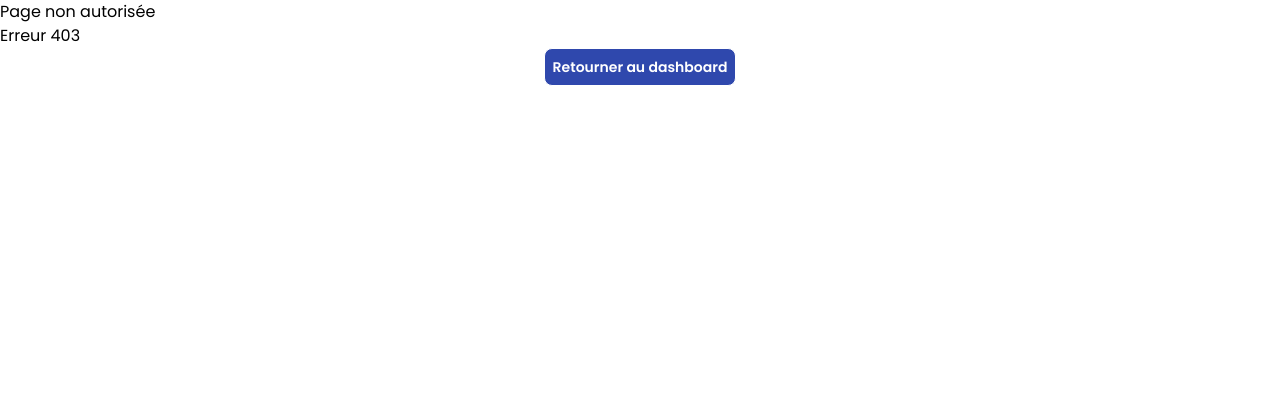
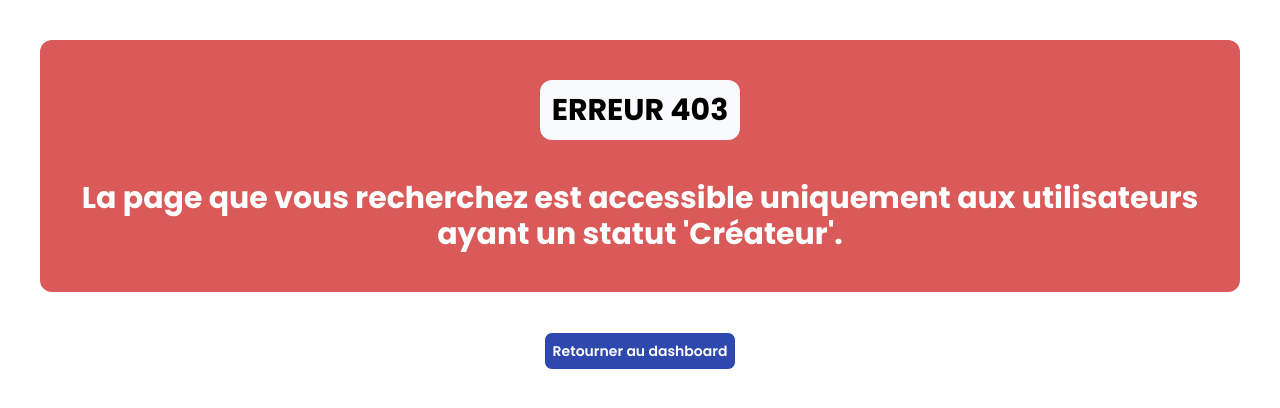
Before and after one commit to Gui-YOMU/QuizMaster, a React (Vite) app in the folder QuizMaster_frontend/: page /allQuiz in a window 1280 px wide. Shown: the top 408 px of the page. Built offline with nearby package versions, Linux system fonts and the light colour scheme; no server answers; sample sign-in values are in the browser's storage.

Commit message:
Design pages d'erreur

```diff
--- /dev/null
+++ b/QuizMaster_frontend/src/presentation/components/atoms/ErrorCard.tsx
@@ -0,0 +1,7 @@
+interface CardProps {
+    children: React.ReactNode;
+}
+
+export const ErrorCard = ({ children }: CardProps) => {
+  return <div className={`bg-error rounded-xl flex flex-col justify-center gap-10 items-center p-10`}>{children}</div>;
+};
--- a/QuizMaster_frontend/src/presentation/pages/error/ComputerOnlyErrorPage/ComputerOnlyErrorPage.tsx
+++ b/QuizMaster_frontend/src/presentation/pages/error/ComputerOnlyErrorPage/ComputerOnlyErrorPage.tsx
@@ -1,18 +1,29 @@
 import { useNavigate } from "react-router";
-import { Button } from "../../../components/atoms/Button"
+import { Button } from "../../../components/atoms/Button";
+import { ErrorCard } from "../../../components/atoms/ErrorCard";
+import { CardTitle } from "../../../components/atoms/CardTitle";
+import { Title } from "../../../components/atoms/Title";
 
 export const ComputerOnlyErrorPage = () => {
   const Navigate = useNavigate();
 
   return (
-        <div>
-            <h1>Page indisponible</h1>
-            <h2>Erreur 409</h2>
+    <>
+      <main className="flex flex-col justify-center items-center gap-10 p-10">
+        <ErrorCard>
+          <CardTitle content="ERREUR 409" />
+          <Title
+            color="text-white"
+            content="Pour des raisons pratiques, la page que vous recherchez n'est affichable que sur un écran large (>1024 px)."
+          />
+        </ErrorCard>
         <Button
           content="Retourner au dashboard"
           bgColor="bg-mainblue"
           width="w-fit"
-                onClick={() => Navigate("/playerDashboard")}/>
-        </div>
-    )
-}
+          onClick={() => Navigate("/playerDashboard")}
+        />
+      </main>
+    </>
+  );
+};
--- a/QuizMaster_frontend/src/presentation/pages/error/NotFoundErrorPage/NotFoundErrorPage.tsx
+++ b/QuizMaster_frontend/src/presentation/pages/error/NotFoundErrorPage/NotFoundErrorPage.tsx
@@ -1,18 +1,28 @@
 import { useNavigate } from "react-router";
-import { Button } from "../../../components/atoms/Button"
+import { Button } from "../../../components/atoms/Button";
+import { Header } from "../../../components/organisms/Header";
+import { CardTitle } from "../../../components/atoms/CardTitle";
+import { Title } from "../../../components/atoms/Title";
+import { ErrorCard } from "../../../components/atoms/ErrorCard";
 
 export const NotFoundErrorPage = () => {
   const Navigate = useNavigate();
 
   return (
-        <div>
-            <h1>Page non trouvée</h1>
-            <h2>Erreur 404</h2>
+    <>
+      <Header />
+      <main className="flex flex-col justify-center items-center gap-10 p-10">
+        <ErrorCard>
+          <CardTitle content="ERREUR 404" />
+          <Title color="text-white" content="La page que vous recherchez est introuvable." />
+        </ErrorCard>
         <Button
           content="Retourner au dashboard"
           bgColor="bg-mainblue"
           width="w-fit"
-                onClick={() => Navigate("/playerDashboard")}/>
-        </div>
-    )
-}
+          onClick={() => Navigate("/playerDashboard")}
+        />
+      </main>
+    </>
+  );
+};
--- a/QuizMaster_frontend/src/presentation/pages/error/OnlyCreatorErrorPage/OnlyCreatorErrorPage.tsx
+++ b/QuizMaster_frontend/src/presentation/pages/error/OnlyCreatorErrorPage/OnlyCreatorErrorPage.tsx
@@ -1,18 +1,29 @@
 import { useNavigate } from "react-router";
-import { Button } from "../../../components/atoms/Button"
+import { Button } from "../../../components/atoms/Button";
+import { ErrorCard } from "../../../components/atoms/ErrorCard";
+import { CardTitle } from "../../../components/atoms/CardTitle";
+import { Title } from "../../../components/atoms/Title";
 
 export const OnlyCreatorErrorPage = () => {
   const Navigate = useNavigate();
 
   return (
-        <div>
-            <h1>Page non autorisée</h1>
-            <h2>Erreur 403</h2>
+    <>
+      <main className="flex flex-col justify-center items-center gap-10 p-10">
+        <ErrorCard>
+          <CardTitle content="ERREUR 403" />
+          <Title
+            color="text-white"
+            content="La page que vous recherchez est accessible uniquement aux utilisateurs ayant un statut 'Créateur'."
+          />
+        </ErrorCard>
         <Button
           content="Retourner au dashboard"
           bgColor="bg-mainblue"
           width="w-fit"
-                onClick={() => Navigate("/playerDashboard")}/>
-        </div>
-    )
-}
+          onClick={() => Navigate("/playerDashboard")}
+        />
+      </main>
+    </>
+  );
+};
```
Lines whose indentation alone changed are shown as unchanged.
